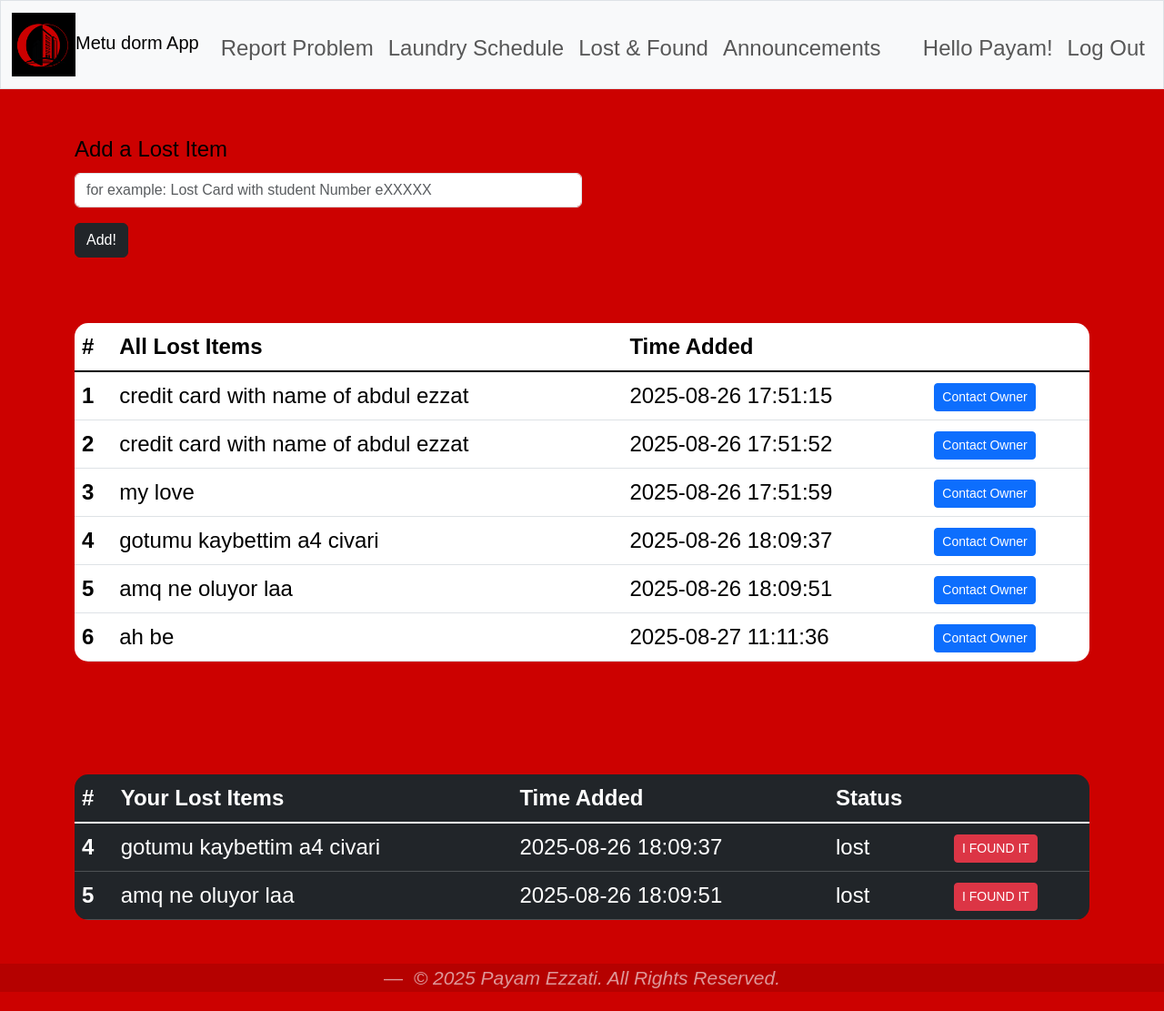
After one commit to Payamez/dorm-app, a Flask app: page /lost_and_found in a window 1280 px wide. The commit adds this page. Shown: the whole page at 91% size. Run offline with Flask 3, Linux system fonts and the light colour scheme; a user stored in the database is signed in; data comes from the database, SQL or seed files in the repository; both versions use the stored data as it was after the commit.

Commit message:
explain your change

```diff
--- a/app.py
+++ b/app.py
@@ -48,9 +48,11 @@ def init_db():
     cursor.execute("""
         CREATE TABLE IF NOT EXISTS announcements(
             id INTEGER PRIMARY KEY AUTOINCREMENT,
+            user_id INTEGER NOT NULL,
             title TEXT,
             message TEXT,
-            created_at TIMESTAMP DEFAULT CURRENT_TIMESTAMP
+            created_at TIMESTAMP DEFAULT CURRENT_TIMESTAMP,
+            FOREIGN KEY (user_id) REFERENCES userss(id)
         )
     """)
     cursor.execute( """CREATE TABLE IF NOT EXISTS problems (
@@ -237,6 +239,68 @@ def report():
             return render_template("report.html",rows=rows)
 
 
+@app.route("/lost_and_found", methods=["GET", "POST"])
+@login_required
+def lost_and_found():
+    if request.method == "POST":
+        item = request.form.get("item_description")
 
+        if not item:
+            return apology("must provide item description",400)
+        db = get_db()
+             #Execute query safely
+        cursor = db.execute( "INSERT INTO lost_and_found (user_id,item_description) VALUES (?, ?)",
+            (session["user_id"],item))
+        db.commit()
+        return redirect("/lost_and_found")
+
+    else:
+        db = get_db()
+             #Execute query safely
+        cursor = db.execute( "SELECT lost_and_found.id, lost_and_found.item_description, lost_and_found.status, lost_and_found.date_reported, lost_and_found.user_id, userss.email, userss.name FROM lost_and_found JOIN userss ON lost_and_found.user_id = userss.id WHERE lost_and_found.status = 'lost'")
+        rows = cursor.fetchall()
+        return render_template("lost_found.html",rows=rows)
+@app.route("/mark_found", methods=["POST"])
+def mark_found():
+    item_id = request.form.get("item_id")
+    db = get_db()
+    db.execute(
+        "UPDATE lost_and_found SET status='found' WHERE id=?",
+        (item_id,)
+    )
+    db.commit()
+    return redirect("/lost_and_found")
+
+
+@app.route("/announcements",methods=["GET", "POST"])
+@login_required
+def announcements():
+    if request.method == "POST":
+        title = request.form.get("title")
+        message = request.form.get("message")
+        if not title or not message:
+            return apology("no title - message :(")
+
+        db = get_db()
+        db.execute(
+        "INSERT INTO announcements (title,message,user_id) VALUES (?,?,?)",
+        (title,message,session["user_id"])
+        )
+        db.commit()
+        return redirect("/announcements")
+    else:
+        db = get_db()
+             #Execute query safely
+        cursor = db.execute( "SELECT userss.dorm_number as dorm, announcements.id AS announcement_id, announcements.title, announcements.message, announcements.created_at, userss.name AS posted_by " \
+        "FROM announcements JOIN userss ON announcements.user_id = userss.id WHERE userss.dorm_number = ? ORDER BY announcements.id DESC;",(session["dorm"],))
+        rows = cursor.fetchall()
+        rows_dicts = [dict(row) for row in rows]
+        for row in rows_dicts:
+         words = row["message"].split()
+         if len(words) > 10:
+            row["preview"] = " ".join(words[:10]) + "..."
+         else:
+            row["preview"] = row["message"]
+        return render_template("announcements.html",rows=rows_dicts)
 if __name__ == "__main__":
     app.run(debug=True)
--- a/debug.py
+++ b/debug.py
@@ -9,7 +9,7 @@ conn = sqlite3.connect("dormapp.db")
 cursor = conn.cursor()
 
 # Drop tables completely
-
+cursor.execute("DROP TABLE IF EXISTS announcements")
 
 
 conn.commit()
--- a/static/styles.css
+++ b/static/styles.css
@@ -11,3 +11,17 @@ body {
     line-height: 1.5;
     margin: 0;
 }
+.table {
+  border-radius: 15px;
+  overflow: hidden;
+}
+footer {
+  margin-top: auto; /* pushes footer to the bottom */
+  color: rgba(248, 249, 250, 0.6);
+}
+.footer-bottom {
+  background-color: #0000001d; /* dark background */
+}
+.footer-bottom .blockquote-footer {
+  color: #f8f9fa9b; /* light text */
+}
--- a/templates/layout.html
+++ b/templates/layout.html
@@ -16,7 +16,7 @@
 
     <!-- Moment.js -->
     <script src="https://cdn.jsdelivr.net/npm/moment@2.29.4/moment.min.js" defer></script>
-
+    <script src="https://cdnjs.cloudflare.com/ajax/libs/moment.js/2.29.4/moment.min.js"></script>
     <!-- Custom CSS -->
     <link href="/static/styles.css" rel="stylesheet">
 
@@ -64,4 +64,13 @@
         {% block main %}{% endblock %}
     </main>
 </body>
+<footer>
+  <section class="footer-bottom">
+    <div class="container text-center">
+      <figcaption class="blockquote-footer">
+        <cite title="Source Title">&copy; 2025 Payam Ezzati. All Rights Reserved.</cite>
+      </figcaption>
+    </div>
+  </section>
+</footer>
 </html>
--- /dev/null
+++ b/templates/lost_found.html
@@ -0,0 +1,74 @@
+{% extends "layout.html" %}
+
+{% block title %}
+    Home Page
+{% endblock %}
+
+{% block main %}
+     <form method = "POST">
+        <div class="mb-3 col-6">
+            <label class="form-label"> Add a Lost Item</label>
+            <input type="text" class="form-control" name="item_description" required placeholder="for example: Lost Card with student Number eXXXXX">
+        </div>
+        <button type="submit" class="btn btn-dark">Add!</button>
+    </form>
+  <br>
+  <br>
+
+    <table class="table table-hover">
+  <thead>
+    <tr>
+      <th scope="col">#</th>
+      <th scope="col">All Lost Items</th>
+      <th scope="col">Time Added</th>
+      <th scope="col"> </th>
+    </tr>
+  </thead>
+  <tbody class="table-group-divider">
+     {%for row in rows%}
+    <tr>
+      <th scope="row">{{loop.index}}</th>
+      <td>{{row["item_description"]}}</td>
+      <td></span>{{row["date_reported"]}}</td>
+      <td><a href="https://mail.google.com/mail/?view=cm&fs=1&to={{ row['email'] }}&su=About your lost item&body=Hello, I think I found your item."
+            target="_blank"
+            class="btn btn-primary btn-sm">
+   Contact Owner
+</a></td>
+    </tr>
+    {% endfor %}
+  </tbody>
+
+</table>
+<br><br><br>
+<table class="table table-dark table-hover">
+  <thead>
+    <tr>
+      <th scope="col">#</th>
+      <th scope="col">Your Lost Items</th>
+      <th scope="col">Time Added</th>
+      <th scope="col">Status</th>
+      <th scope="col"> </th>
+    </tr>
+  </thead>
+  <tbody class="table-group-divider">
+     {%for row in rows%}
+     {%if row["user_id"] == session["user_id"]%}
+    <tr>
+      <th scope="row">{{loop.index}}</th>
+      <td>{{row["item_description"]}}{{message}}</td>
+      <td>{{row["date_reported"]}}</td>
+      <td>{{row["status"]}}</td>
+      <td>
+                <form method="POST" action="/mark_found">
+                    <input type="hidden" name="item_id" value="{{ row['id'] }}">
+                    <button type="submit" class="btn btn-danger btn-sm">I FOUND IT</button>
+                </form>
+      </td>
+    </tr>
+    {%endif%}
+    {% endfor %}
+  </tbody>
+
+</table>
+{% endblock %}
--- a/templates/report.html
+++ b/templates/report.html
@@ -19,7 +19,7 @@
         <button type="submit" class="btn btn-dark"> REPORT </button>
 </form>
 {%elif session["role"] =="Officer"%}
-    <table class="table table-striped">
+    <table class="table table-striped-columns">
   <thead>
     <tr>
       <th scope="col">#</th>
```
Also changed, not shown: templates/announcements.html (added, +45 -0 lines), templates/login.html (+5 -5 lines), dormapp.db, 2 other files.
